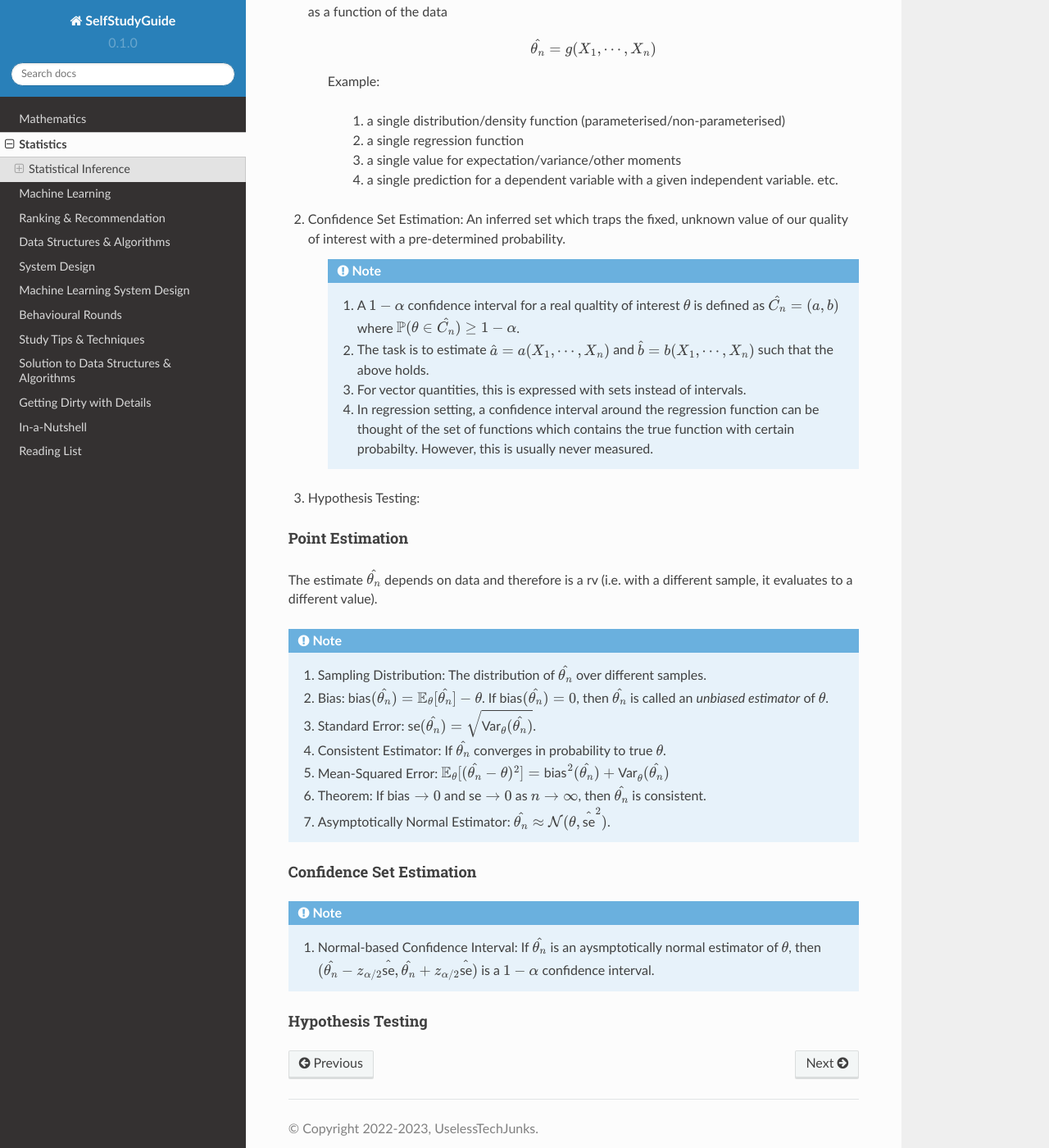
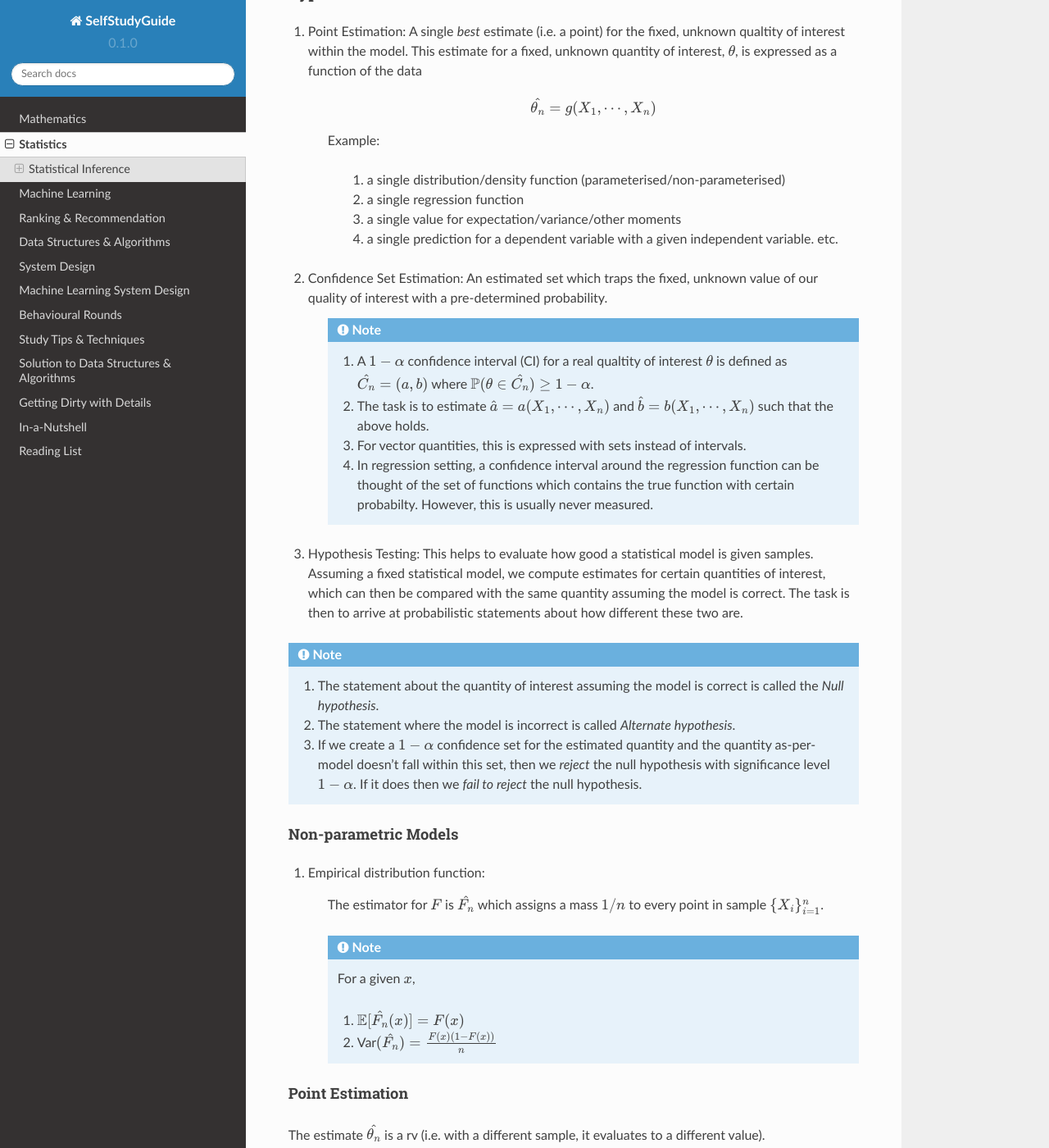
Before and after one commit to uselesstechjunks/leetcode, a Sphinx documentation site: the page built from docs/source/stat.rst, in a window 1280 px wide and 1400 px high, scrolled down 1974 px. Shown: the whole window at 82% size. Built offline with Sphinx 7.4.7 and the Read the Docs theme 2.0.0, drawn with Linux system fonts in a browser that asks for light colours; some of the changed text lies outside the part shown.

Commit message:
Update stat.rst (#40)
* Update stat.rst

* Update stat.rst

* Update stat.rst

* Update stat.rst

* Update stat.rst

```diff
--- a/docs/source/stat.rst
+++ b/docs/source/stat.rst
@@ -9,14 +9,15 @@ We have a sample of size :math:`n` from an unknown distribution :math:`F`.
 .. math::
     X_1,\cdots X_n \sim F
 
-The task for statistical inference is to infer :math:`F` or some function of :math:`F`, :math:`T(F)`, (also known as statistical functionals), such as
+The task for statistical inference is to infer :math:`F`, some function of :math:`F`, :math:`T(F)`, (also known as statistical functionals), or some other quantity that depends on :math:`F`, such as
 
 #. density :math:`T(F)=f=F'`
 #. expectation :math:`T(F)=\mathbb{E}[X]=\int_{-\infty}^{\infty} x dF`
 #. variance :math:`T(F)=\text{Var}(X)=\mathbb{E}[(\mathbb{E}[X]-X)^2]`
 #. median: :math:`T(F)=F^{-1}(1/2)`
+#. a confidence interval for a quantity :math:`\theta` that depends on :math:`F`
 
-that best *explains* the data (for some given definition of *best* chosen beforehand, such as *mean-squared-error*).
+that best *explains* the data, for some given definition of *best* chosen beforehand. The inferred values are called *estimates* of the true value of the quantities of interest. The expression that computes these estimates from sample is called an *estimator*. Estimates are rv as their values may change subject to a different sample.
 
 Machine Learning
 ======================
@@ -66,7 +67,7 @@ A non-parametric model for distributions can be the set of all possible cdfs.
 Types of Inference
 =========================
 
-#. Point Estimation: An inferred single *best* estimate (i.e. a point) for the fixed, unknown qualtity of interest within the model. This estimate for a fixed, unknown quantity of interest, :math:`\theta`, is expressed as a function of the data
+#. Point Estimation: A single *best* estimate (i.e. a point) for the fixed, unknown qualtity of interest within the model. This estimate for a fixed, unknown quantity of interest, :math:`\theta`, is expressed as a function of the data
 
     .. math::
         \hat{\theta_n}=g(X_1,\cdots,X_n)
@@ -78,33 +79,57 @@ Types of Inference
         #. a single value for expectation/variance/other moments
         #. a single prediction for a dependent variable with a given independent variable. etc.
 
-#. Confidence Set Estimation: An inferred set which traps the fixed, unknown value of our quality of interest with a pre-determined probability.
+#. Confidence Set Estimation: An estimated set which traps the fixed, unknown value of our quality of interest with a pre-determined probability.
 
     .. note::
-        #. A :math:`1-\alpha` confidence interval for a real qualtity of interest :math:`\theta` is defined as :math:`\hat{C_n}=(a,b)` where :math:`\mathbb{P}(\theta\in\hat{C_n})\ge 1-\alpha`.
+        #. A :math:`1-\alpha` confidence interval (CI) for a real qualtity of interest :math:`\theta` is defined as :math:`\hat{C_n}=(a,b)` where :math:`\mathbb{P}(\theta\in\hat{C_n})\ge 1-\alpha`.
         #. The task is to estimate :math:`\hat{a}=a(X_1,\cdots,X_n)` and :math:`\hat{b}=b(X_1,\cdots,X_n)` such that the above holds.
         #. For vector quantities, this is expressed with sets instead of intervals.
         #. In regression setting, a confidence interval around the regression function can be thought of the set of functions which contains the true function with certain probabilty. However, this is usually never measured.
 
-#. Hypothesis Testing:
+#. Hypothesis Testing: This helps to evaluate how good a statistical model is given samples. Assuming a fixed statistical model, we compute estimates for certain quantities of interest, which can then be compared with the same quantity assuming the model is correct. The task is then to arrive at probabilistic statements about how different these two are.
+
+.. note::
+    #. The statement about the quantity of interest assuming the model is correct is called the *Null hypothesis*.
+    #. The statement where the model is incorrect is called *Alternate hypothesis*.
+    #. If we create a :math:`1-\alpha` confidence set for the estimated quantity and the quantity as-per-model doesn't fall within this set, then we *reject* the null hypothesis with significance level :math:`1-\alpha`.  If it does then we *fail to reject* the null hypothesis.
+
+Non-parametric Models
+---------------------------
+#. Empirical distribution function:
+
+    The estimator for :math:`F` is :math:`\hat{F_n}` which assigns a mass :math:`1/n` to every point in sample :math:`\{X_i\}_{i=1}^n`.
+
+    .. note::
+
+        For a given :math:`x`,
+
+        #. :math:`\mathbb{E}[\hat{F_n}(x)]=F(x)`
+        #. :math:`\text{Var}(\hat{F_n})=\frac{F(x)(1-F(x))}{n}`
 
 Point Estimation
 ---------------------------
-The estimate :math:`\hat{\theta_n}` depends on data and therefore is a rv (i.e. with a different sample, it evaluates to a different value).
+The estimate :math:`\hat{\theta_n}` is a rv (i.e. with a different sample, it evaluates to a different value).
 
 .. note::
     #. Sampling Distribution: The distribution of :math:`\hat{\theta_n}` over different samples.
     #. Bias: :math:`\text{bias}(\hat{\theta_n})=\mathbb{E}_{\theta}[\hat{\theta_n}]-\theta`. If :math:`\text{bias}(\hat{\theta_n})=0`, then :math:`\hat{\theta_n}` is called an *unbiased estimator* of :math:`\theta`.
     #. Standard Error: :math:`\text{se}(\hat{\theta_n})=\sqrt{\text{Var}_{\theta}(\hat{\theta_n})}`.
+    #. If the variance in above is also an estimate, then we estimate SE as :math:`\hat{\text{se}}=\sqrt{\hat{\text{Var}}_{\theta}(\hat{\theta_n})}`
     #. Consistent Estimator: If :math:`\hat{\theta_n}` converges in probability to true :math:`\theta`.
     #. Mean-Squared Error: :math:`\mathbb{E}_{\theta}[(\hat{\theta_n}-\theta)^2]=\text{bias}^2(\hat{\theta_n})+\text{Var}_{\theta}(\hat{\theta_n})`
     #. Theorem: If :math:`\text{bias}\to 0` and :math:`\text{se}\to 0` as :math:`n\to \infty`, then :math:`\hat{\theta_n}` is consistent.
     #. Asymptotically Normal Estimator: :math:`\hat{\theta_n}\approx\mathcal{N}(\theta,\hat{\text{se}}^2)`.
+    #. Empirical distribution function is a consistent estimator for any distribution.
 
 Confidence Set Estimation
 ---------------------------------------
 .. note::
+    #. Point-wise Asymptotic CI: :math:`\forall\theta\in\Theta,\liminf_{n\to\infty}\mathbb{P}_{\theta}(\theta\in\hat{C_n})`
+    #. Uniform Asymptotic CI: :math:`\liminf_{n\to\infty}\inf_{\theta\in\Theta}\mathbb{P}_{\theta}(\theta\in\hat{C_n})`
     #. Normal-based Confidence Interval: If :math:`\hat{\theta_n}` is an aysmptotically normal estimator of :math:`\theta`, then :math:`(\hat{\theta_n}-z_{\alpha/2}\hat{\text{se}},\hat{\theta_n}+z_{\alpha/2}\hat{\text{se}})` is a :math:`1-\alpha` confidence interval.
+    #. The above is a pointwise asymptotic CI.
+    #. Glivenko-Cantelli Theorem: :math:`\sup_{x}|\hat{F_n}(x)-F(x)|` converges in probability to :math:`0`.
 
 Hypothesis Testing
 ---------------------------------
```
